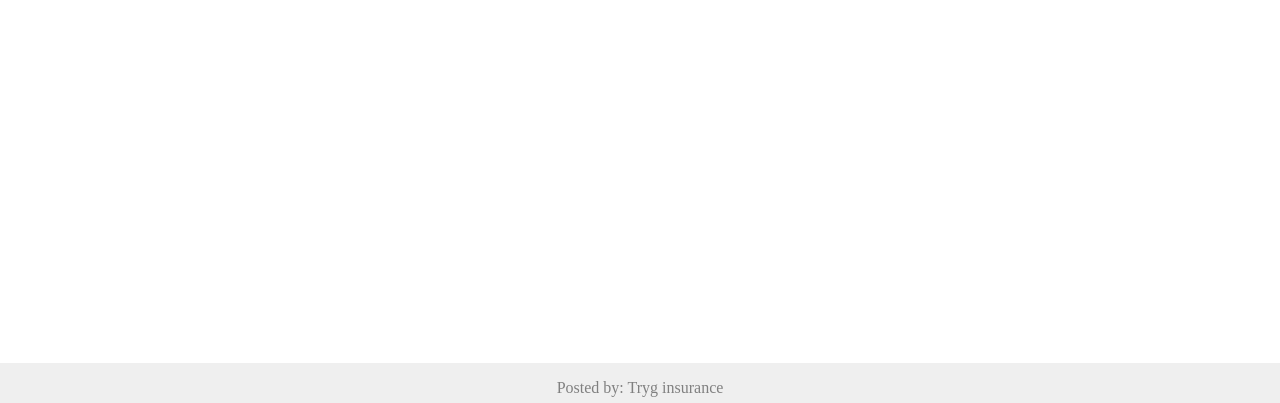
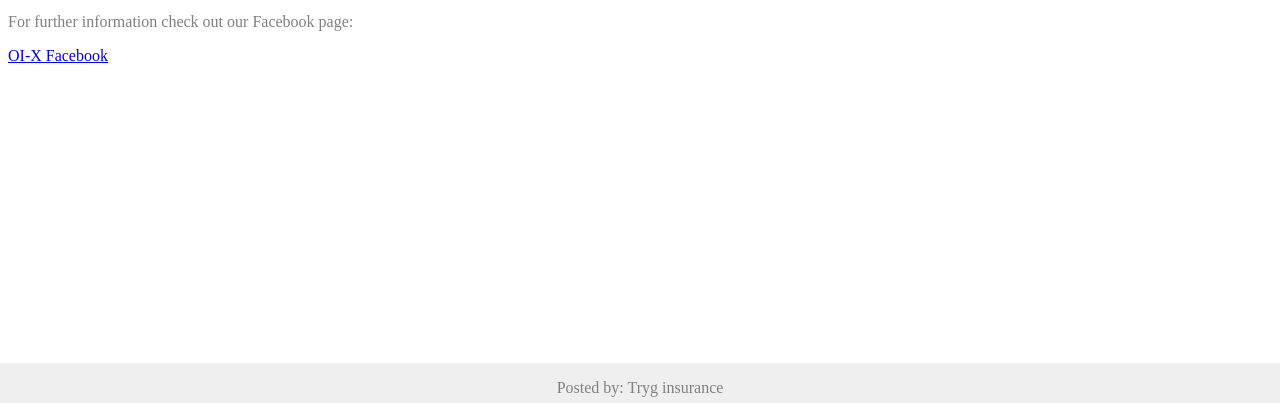
Before and after one commit to oestergaardnicolai/IOX, a plain HTML site: page overblik.html in a window 1280 px wide. Shown: the part 397-800 px from the top of the page. Drawn offline with Linux system fonts and the light colour scheme.

```diff
--- a/overblik.html
+++ b/overblik.html
@@ -62,7 +62,6 @@
 				</ul>
 			</nav>
 		</td>
-		<!-- Iframe -->
 		<td class="space">
 			<iframe src="http://www.oi-x.dtu.dk/challenges" width="400" height="200"><p>Your browser does not support Iframes</p></iframe>
 		</td>
@@ -70,7 +69,8 @@
 
 </table>
 
-
+	<p>For further information check out our Facebook page:</p>
+	<a href="https://www.facebook.com/events/826911337495617/">OI-X Facebook</a>
 
 
 
```
